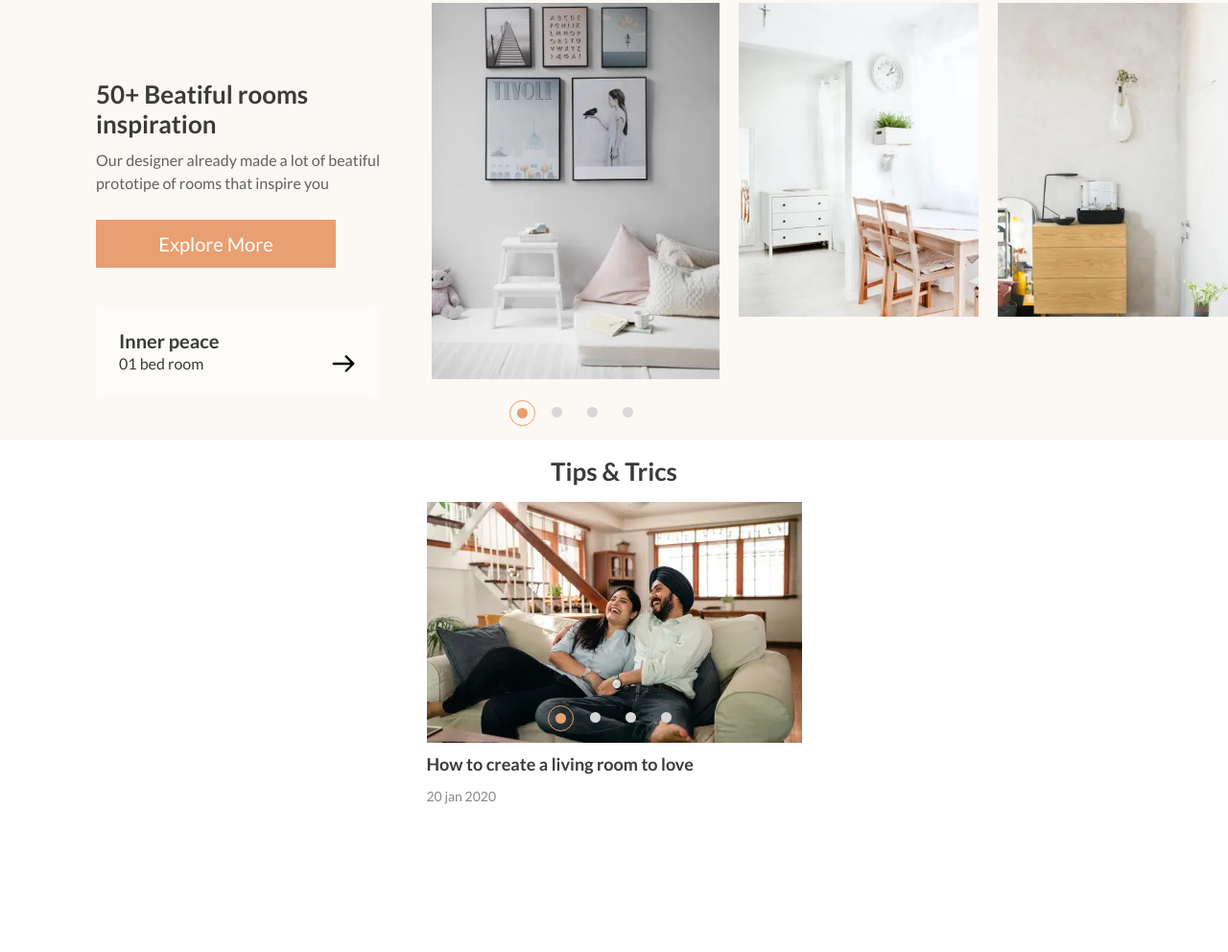
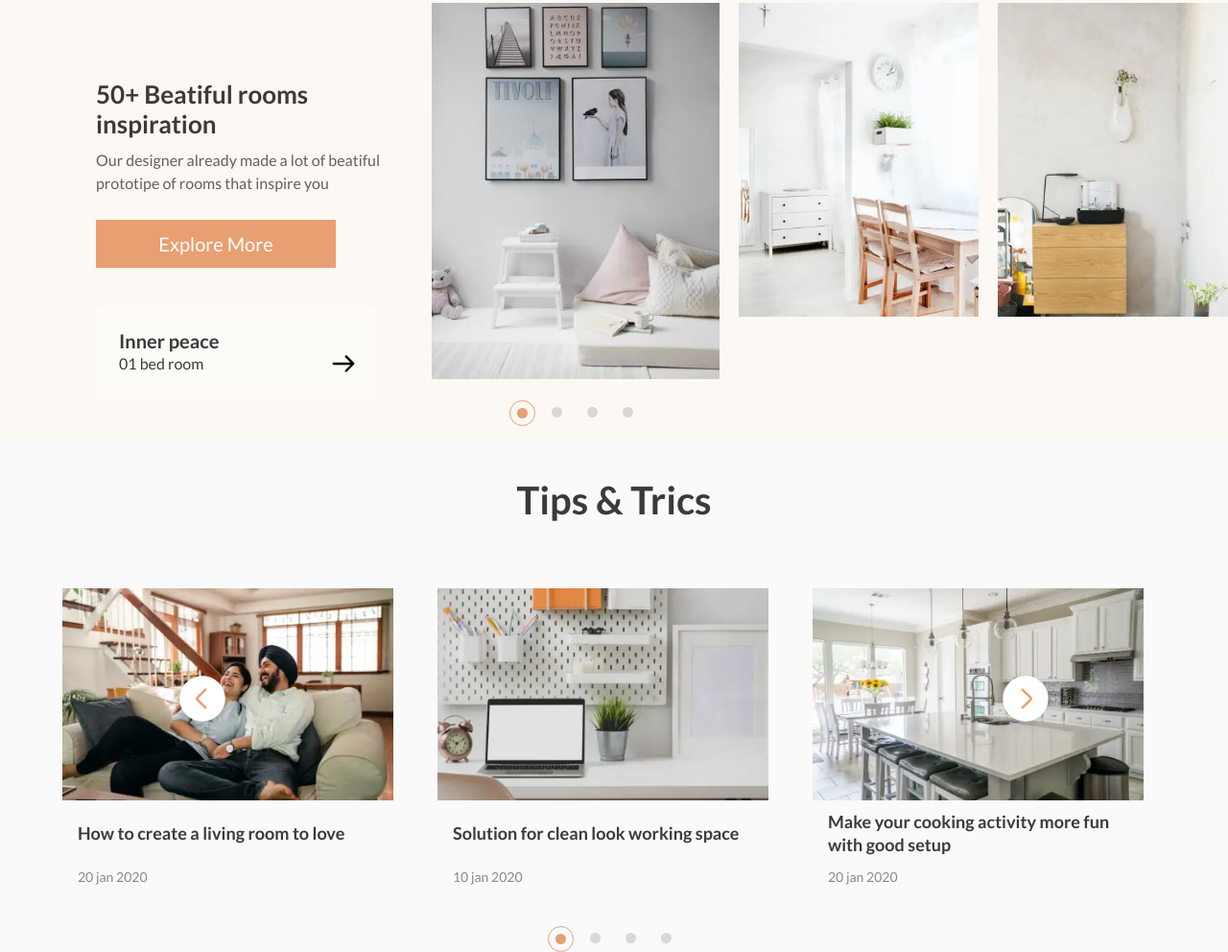
Before and after one commit to romeo198808/Funiro, a website: page src/index.html in a window 1280 px wide. Shown: the part 2103-3095 px from the top of the page at 96% size. Before the commit the page ends 2965 px from the top, so only its background shows below. Drawn offline with nearby package versions, Linux system fonts and the light colour scheme; files that its build step writes are made by us from their sources; files whose address does not match are found by name.

Commit message:
Made styles for the section tips for the tablet version

```diff
--- a/gulp/version.json
+++ b/gulp/version.json
@@ -1,3 +1,3 @@
 {
-    "main": "20230619200459"
+    "main": "20230621133154"
 }
--- a/src/scss/blocks/tips.scss
+++ b/src/scss/blocks/tips.scss
@@ -1,6 +1,8 @@
 .tips {
   position: relative;
   padding: 20px;
+
+  background-color: #fafafa;
   & .slider__button-list {
     display: none;
   }
@@ -46,3 +48,81 @@
   font-size: 14px;
   color: #898989;
 }
+@media (min-width: $tablet) {
+  .tips {
+    padding: 50px;
+    padding-bottom: 20px;
+    & .slider__button-list {
+      display: block;
+    }
+    & .slider__button--previous {
+      left: 15%;
+      top: 250px;
+    }
+    & .slider__button--next {
+      left: auto;
+      right: 15%;
+      top: 250px;
+    }
+    & .slider__crumbs-list {
+      bottom: 0;
+    }
+    & .slider__button {
+      display: block;
+      transform: scale(1.25);
+
+      background-color: #ffffff;
+      box-shadow: 0 4px 14px #00000016;
+      border-color: #ffffff;
+      &::after,
+      &::before {
+        background-color: $buttonColor;
+      }
+      &--previous {
+        transform: scale(1.25) rotate(180deg);
+      }
+      &:hover,
+      &:focus {
+        background-color: $buttonColor;
+        border-color: $buttonColor;
+        &::after,
+        &::before {
+          background-color: #ffffff;
+        }
+      }
+    }
+  }
+  .tips__wrapper {
+    max-width: none;
+  }
+  .tips__title {
+    font-size: 40px;
+  }
+  .tips__slider {
+    margin-top: 40px;
+    padding: 40px 15px 30px;
+  }
+  .tips__slider-item {
+    width: 30%;
+    height: auto;
+    margin-right: 4%;
+    padding-bottom: 16px;
+    display: flex;
+    flex-direction: column;
+    justify-content: space-between;
+
+    transition: all 300ms linear;
+    &:hover,
+    &:focus {
+      box-shadow: 0 10px 18px #61616150;
+      background-color: #ffffff;
+    }
+  }
+  .tips__slider-img {
+    min-width: auto;
+  }
+  .tips__slider-desk,
+  .tips__slider-date {
+    padding: 0 16px;
+  }
+}
```
Also changed, not shown: dist/css/style.css, dist/css/style.min.css, dist/img/stack/sprite.stack.html, dist/index.html.
